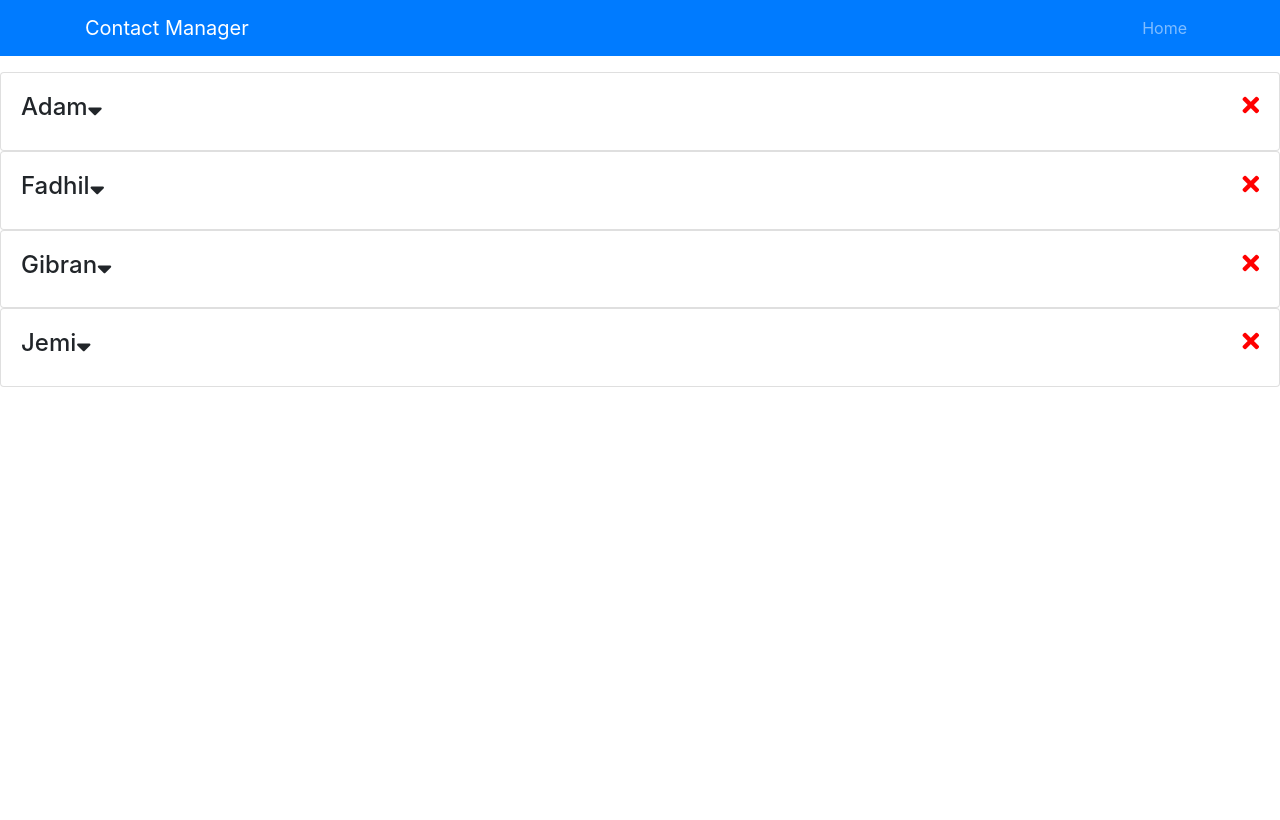
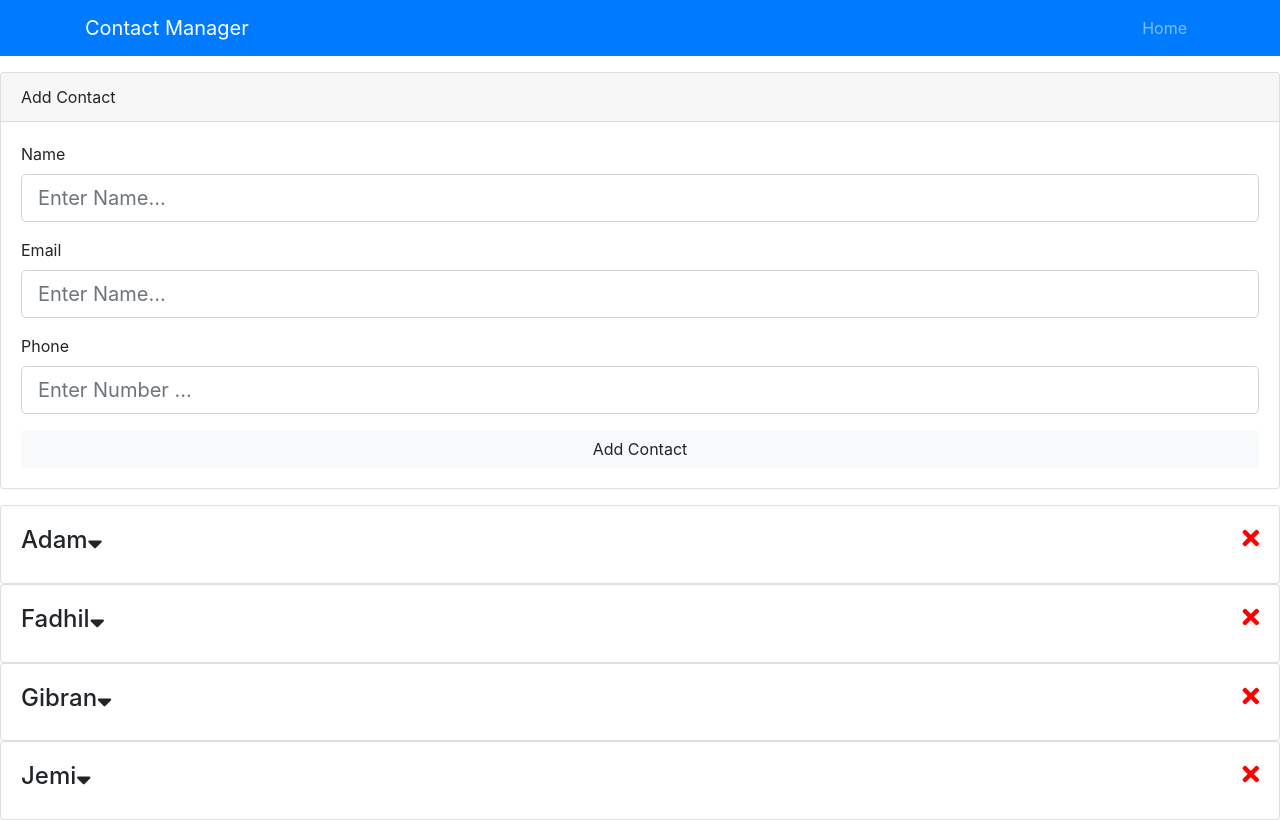
Before and after one commit to adamfadly/AddressBook-ReactJs, a React (Create React App) app: page / in a window 1280 px wide. Built offline with nearby package versions, Linux system fonts and the light colour scheme.

Commit message:
taking value & submit data

```diff
--- a/src/App.js
+++ b/src/App.js
@@ -1,18 +1,23 @@
 import React, { Component } from "react";
+import Contacts from "./Components/contacts/Contacts";
+import Header from "./Components/layout/Header";
+import "bootstrap/dist/css/bootstrap.min.css";
+import { Provider } from "./context";
+import AddContact from "./Components/contacts/AddContact";
 import "./App.css";
-import Contacts from "./Components/Contacts";
-import Header from "./Components/Header";
-import "bootstrap/dist/css/bootstrap.min.css";
 
 class App extends Component {
   render() {
     return (
-      <div>
-        <Header branding="Contact Manager" />
+      <Provider>
         <div>
-          <Contacts />
+          <Header branding="Contact Manager" />
+          <div>
+            <AddContact />
+            <Contacts />
+          </div>
         </div>
-      </div>
+      </Provider>
     );
   }
 }
--- a/src/Components/Contact.jsx
+++ /dev/null
@@ -1,48 +0,0 @@
-import React, { Component } from "react";
-import PropTypes from "prop-types";
-
-class Contact extends Component {
-  state = {
-    showContactInfo: false
-  };
-
-  onDeleteClick = () => {
-    this.props.deleteClickHandler();
-  };
-
-  render() {
-    const { name, email, phone } = this.props.contact;
-    const { showContactInfo } = this.state;
-    return (
-      <div className="card card-body mb-6">
-        <h4>
-          {name}
-          {""}
-          <i
-            onClick={() =>
-              this.setState({ showContactInfo: !this.state.showContactInfo })
-            }
-            className="fas fa-sort-down"
-            style={{ cursor: "pointer" }}
-          />
-          <i
-            className="fas fa-times"
-            style={{ cursor: "pointer", float: "right", color: "red" }}
-            onClick={this.onDeleteClick}
-          />
-        </h4>
-        {showContactInfo ? (
-          <ul className="list-group">
-            <li className="list-group-item">Email: {email}</li>
-            <li className="list-group-item">Phone: {phone} </li>
-          </ul>
-        ) : null}
-      </div>
-    );
-  }
-}
-Contact.propTypes = {
-  contact: PropTypes.object.isRequired,
-  deleteClickHandler: PropTypes.func.isRequired
-};
-export default Contact;
--- a/src/Components/Contacts.jsx
+++ /dev/null
@@ -1,60 +0,0 @@
-import React, { Component } from "react";
-import Contact from "./Contact";
-
-class Contacts extends Component {
-  state = {
-    contacts: [
-      {
-        id: 1,
-        name: "Adam",
-        email: "adam@gmail.com",
-        phone: "111-111-111"
-      },
-      {
-        id: 2,
-        name: "Fadhil",
-        email: "fadhil@gmail.com",
-        phone: "222-222-222"
-      },
-      {
-        id: 3,
-        name: "Gibran",
-        email: "gibran@gmail.com",
-        phone: "333-333-333"
-      },
-      {
-        id: 4,
-        name: "Jemi",
-        email: "jemi@gmail.com",
-        phone: "444-444-444"
-      }
-    ]
-  };
-
-  deleteContact = id => {
-    const { contacts } = this.state;
-
-    const newContacts = contacts.filter(contact => contact.id !== id);
-
-    this.setState({
-      contacts: newContacts
-    });
-  };
-
-  render() {
-    const { contacts } = this.state;
-    return (
-      <React.Fragment>
-        {contacts.map(contact => (
-          <Contact
-            key={contact.id}
-            contact={contact}
-            deleteClickHandler={this.deleteContact.bind(this, contact.id)}
-          />
-        ))}
-      </React.Fragment>
-    );
-  }
-}
-
-export default Contacts;
--- /dev/null
+++ b/src/Components/contacts/AddContact.jsx
@@ -0,0 +1,70 @@
+import React, { Component } from "react";
+
+class AddContact extends Component {
+  state = {
+    name: "",
+    email: "",
+    phone: ""
+  };
+
+  onChange = e => {
+    this.setState({ [e.target.name]: e.target.value });
+  };
+
+  onSubmit = e => {
+    e.preventDefault();
+    console.log(this.state);
+  };
+
+  render() {
+    return (
+      <div className="card mb-3">
+        <div className="card-header">Add Contact</div>
+        <div className="card-body">
+          <form onSubmit={this.onSubmit}>
+            <div className="form-group">
+              <label htmlFor="name">Name</label>
+              <input
+                type="text"
+                name="name"
+                className="form-control form-control-lg"
+                placeholder="Enter Name..."
+                value={this.state.name}
+                onChange={this.onChange}
+              />
+            </div>
+            <div className="form-group">
+              <label htmlFor="email">Email</label>
+              <input
+                type="email"
+                name="email"
+                className="form-control form-control-lg"
+                placeholder="Enter Name..."
+                value={this.state.email}
+                onChange={this.onChange}
+              />
+            </div>
+            <div className="form-group">
+              <label htmlFor="phone">Phone</label>
+              <input
+                type="number"
+                name="Phone"
+                className="form-control form-control-lg"
+                placeholder="Enter Number ..."
+                value={this.state.phone}
+                onChange={this.onChange}
+              />
+            </div>
+            <input
+              type="submit"
+              value="Add Contact"
+              className="btn btn-block btn-light"
+            />
+          </form>
+        </div>
+      </div>
+    );
+  }
+}
+
+export default AddContact;
--- /dev/null
+++ b/src/Components/contacts/Contact.jsx
@@ -0,0 +1,56 @@
+import React, { Component } from "react";
+import PropTypes from "prop-types";
+import { Consumer } from "../../context";
+class Contact extends Component {
+  state = {
+    showContactInfo: false
+  };
+
+  onDeleteClick = (id, dispatch) => {
+    dispatch({ type: "DELETE_CONTACT", payload: id });
+  };
+
+  render() {
+    const { id, name, email, phone } = this.props.contact;
+    const { showContactInfo } = this.state;
+    return (
+      <Consumer>
+        {value => {
+          const { dispatch } = value;
+          return (
+            <div className="card card-body mb-6">
+              <h4>
+                {name}
+                {""}
+                <i
+                  onClick={() =>
+                    this.setState({
+                      showContactInfo: !this.state.showContactInfo
+                    })
+                  }
+                  className="fas fa-sort-down"
+                  style={{ cursor: "pointer" }}
+                />
+                <i
+                  className="fas fa-times"
+                  style={{ cursor: "pointer", float: "right", color: "red" }}
+                  onClick={this.onDeleteClick.bind(this, id, dispatch)}
+                />
+              </h4>
+              {showContactInfo ? (
+                <ul className="list-group">
+                  <li className="list-group-item">Email: {email}</li>
+                  <li className="list-group-item">Phone: {phone} </li>
+                </ul>
+              ) : null}
+            </div>
+          );
+        }}
+      </Consumer>
+    );
+  }
+}
+Contact.propTypes = {
+  contact: PropTypes.object.isRequired
+};
+export default Contact;
--- /dev/null
+++ b/src/Components/contacts/Contacts.jsx
@@ -0,0 +1,24 @@
+import React, { Component } from "react";
+import Contact from "./Contact";
+import { Consumer } from "../../context";
+
+class Contacts extends Component {
+  render() {
+    return (
+      <Consumer>
+        {value => {
+          const { contacts } = value;
+          return (
+            <React.Fragment>
+              {contacts.map(contact => (
+                <Contact key={contact.id} contact={contact} />
+              ))}
+            </React.Fragment>
+          );
+        }}
+      </Consumer>
+    );
+  }
+}
+
+export default Contacts;
--- /dev/null
+++ b/src/context.jsx
@@ -0,0 +1,61 @@
+import React, { Component } from "react";
+
+const Context = React.createContext();
+
+const reducer = (state, action) => {
+  switch (action.type) {
+    case "DELETE_CONTACT":
+      return {
+        ...state,
+        contacts: state.contacts.filter(
+          contact => contact.id !== action.payload
+        )
+      };
+    default:
+      return state;
+  }
+};
+
+export class Provider extends Component {
+  state = {
+    contacts: [
+      {
+        id: 1,
+        name: "Adam",
+        email: "adam@gmail.com",
+        phone: "111-111-111"
+      },
+      {
+        id: 2,
+        name: "Fadhil",
+        email: "fadhil@gmail.com",
+        phone: "222-222-222"
+      },
+      {
+        id: 3,
+        name: "Gibran",
+        email: "gibran@gmail.com",
+        phone: "333-333-333"
+      },
+      {
+        id: 4,
+        name: "Jemi",
+        email: "jemi@gmail.com",
+        phone: "444-444-444"
+      }
+    ],
+    dispatch: action => {
+      this.setState(state => reducer(state, action));
+    }
+  };
+
+  render() {
+    return (
+      <Context.Provider value={this.state}>
+        {this.props.children}
+      </Context.Provider>
+    );
+  }
+}
+
+export const Consumer = Context.Consumer;
```
Also changed, not shown: src/Components/layout/Header.jsx (renamed from src/Components/Header.jsx).
